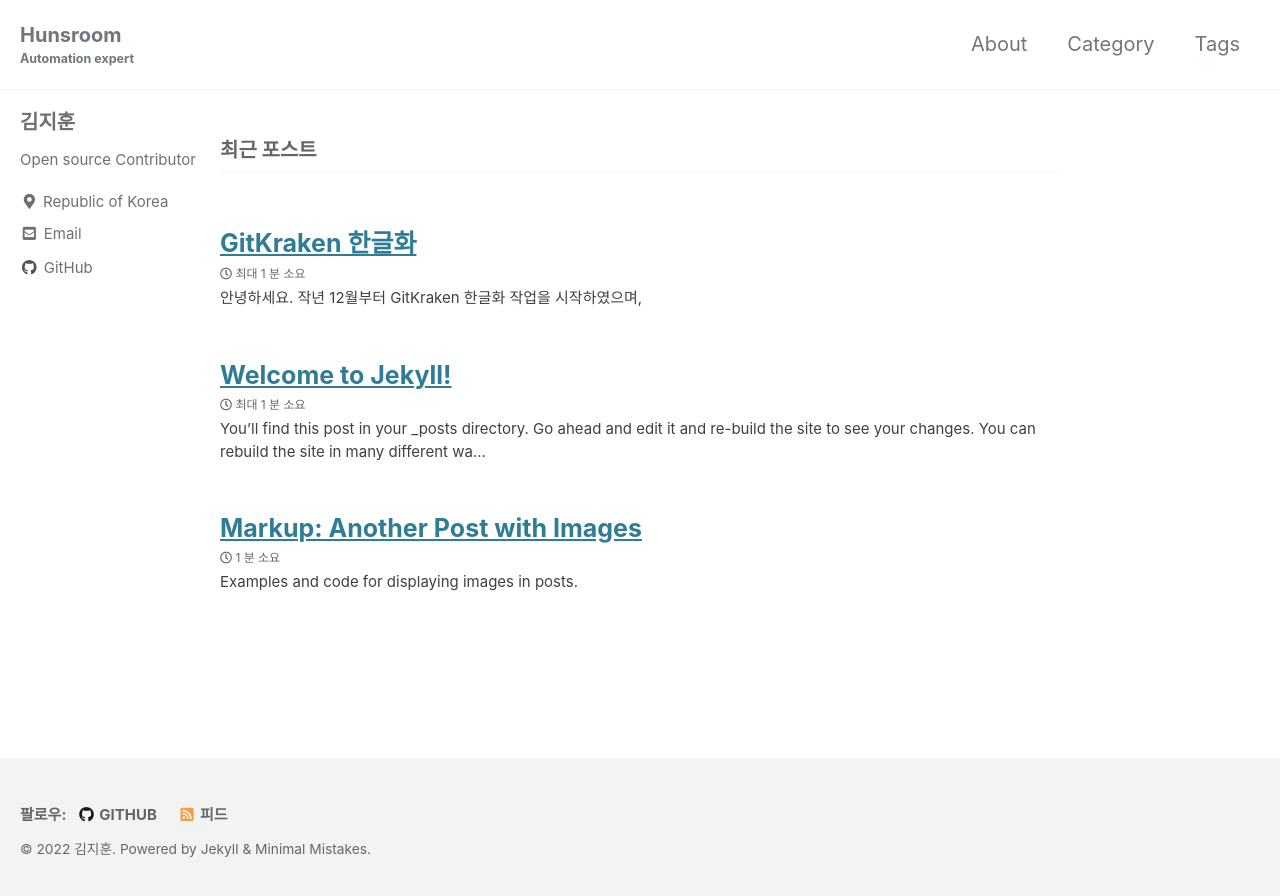
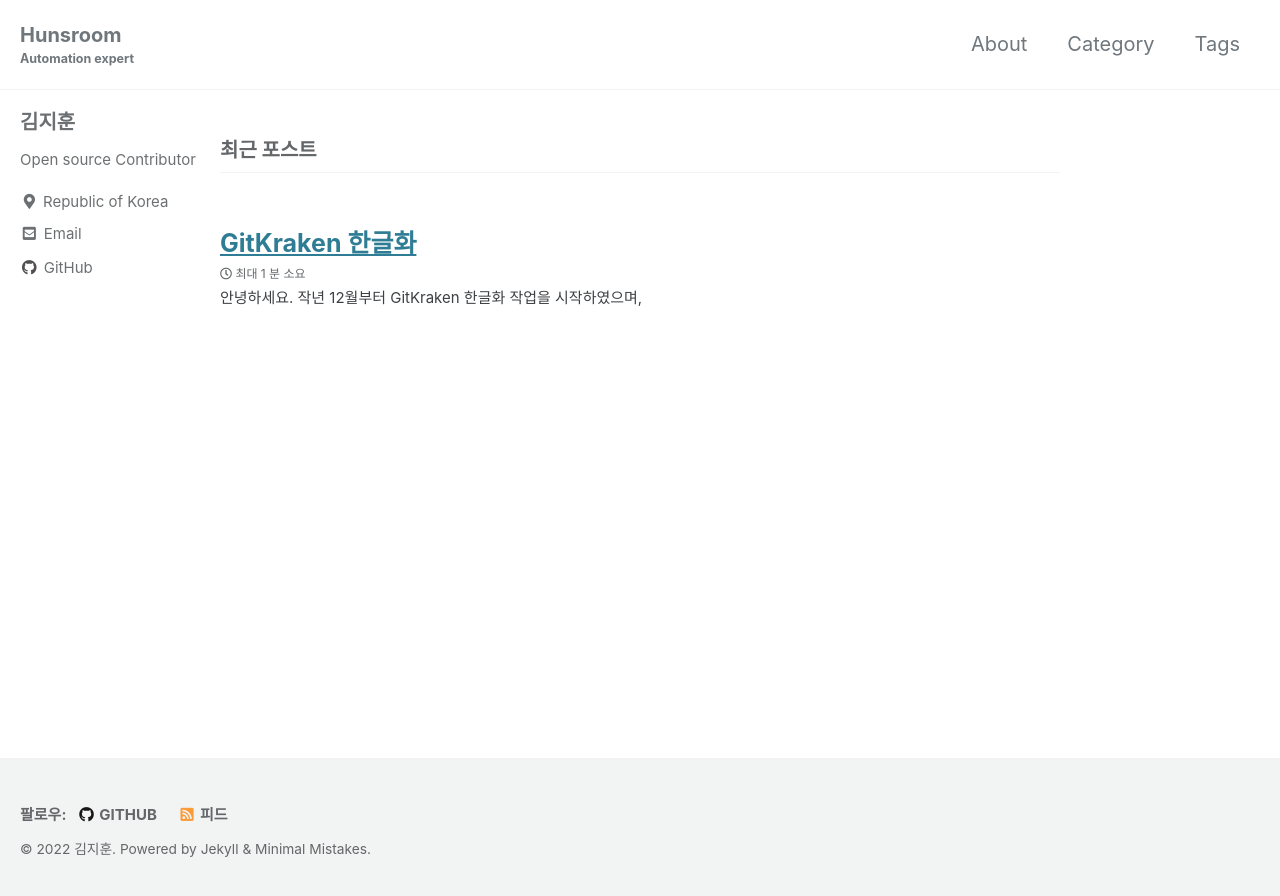
Before and after one commit to shblue21/shblue21.github.io, a Jekyll site: the page built from index.html, in a window 1280 px wide. Shown: the top 896 px of the page. Built offline with Jekyll 4.4.1, drawn with Linux system fonts in a browser that asks for light colours; cached includes are drawn as plain includes; the list of posts is cut into pages by our own code.

Commit message:
example 삭제 및 카테고리 설정

````diff
--- a/_posts/2013-05-22-markup-more-images.md
+++ /dev/null
@@ -1,65 +0,0 @@
----
-title: "Markup: Another Post with Images"
-excerpt: "Examples and code for displaying images in posts."
-header:
-  teaser: "http://farm9.staticflickr.com/8426/7758832526_cc8f681e48_c.jpg"
-tags:
-  - sample post
-  - images
-  - test
----
-
-Here are some examples of what a post with images might look like. If you want to display two or three images next to each other responsively use `figure` with the appropriate `class`. Each instance of `figure` is auto-numbered and displayed in the caption.
-
-### Figures (for images or video)
-
-#### One Up
-
-<figure>
-	<a href="http://farm9.staticflickr.com/8426/7758832526_cc8f681e48_b.jpg"><img src="http://farm9.staticflickr.com/8426/7758832526_cc8f681e48_c.jpg"></a>
-	<figcaption><a href="http://www.flickr.com/photos/80901381@N04/7758832526/" title="Morning Fog Emerging From Trees by A Guy Taking Pictures, on Flickr">Morning Fog Emerging From Trees by A Guy Taking Pictures, on Flickr</a>.</figcaption>
-</figure>
-
-Vero laborum commodo occupy. Semiotics voluptate mumblecore pug. Cosby sweater ullamco quinoa ennui assumenda, sapiente occupy delectus lo-fi. Ea fashion axe Marfa cillum aliquip. Retro Bushwick keytar cliche. Before they sold out sustainable gastropub Marfa readymade, ethical Williamsburg skateboard brunch qui consectetur gentrify semiotics. Mustache cillum irony, fingerstache magna pour-over keffiyeh tousled selfies.
-
-#### Two Up
-
-Apply the `half` class like so to display two images side by side that share the same caption.
-
-```html
-<figure class="half">
-    <a href="/assets/images/image-filename-1-large.jpg"><img src="/assets/images/image-filename-1.jpg"></a>
-    <a href="/assets/images/image-filename-2-large.jpg"><img src="/assets/images/image-filename-2.jpg"></a>
-    <figcaption>Caption describing these two images.</figcaption>
-</figure>
-```
-
-And you'll get something that looks like this:
-
-<figure class="half">
-	<a href="http://placehold.it/1200x600.JPG"><img src="http://placehold.it/600x300.jpg"></a>
-	<a href="http://placehold.it/1200x600.jpeg"><img src="http://placehold.it/600x300.jpg"></a>
-	<figcaption>Two images.</figcaption>
-</figure>
-
-#### Three Up
-
-Apply the `third` class like so to display three images side by side that share the same caption.
-
-```html
-<figure class="third">
-	<img src="/images/image-filename-1.jpg">
-	<img src="/images/image-filename-2.jpg">
-	<img src="/images/image-filename-3.jpg">
-	<figcaption>Caption describing these three images.</figcaption>
-</figure>
-```
-
-And you'll get something that looks like this:
-
-<figure class="third">
-	<img src="http://placehold.it/600x300.jpg">
-	<img src="http://placehold.it/600x300.jpg">
-	<img src="http://placehold.it/600x300.jpg">
-	<figcaption>Three images.</figcaption>
-</figure>
--- a/_posts/2016-02-24-welcome-to-jekyll.md
+++ /dev/null
@@ -1,30 +0,0 @@
----
-title:  "Welcome to Jekyll!"
-header:
-  teaser: "/assets/images/500x300.png"
-last_modified_at: 2016-03-09T16:20:02-05:00
-categories:
-  - Jekyll
-tags:
-  - update
----
-
-You'll find this post in your `_posts` directory. Go ahead and edit it and re-build the site to see your changes. You can rebuild the site in many different ways, but the most common way is to run `jekyll serve`, which launches a web server and auto-regenerates your site when a file is updated.
-
-To add new posts, simply add a file in the `_posts` directory that follows the convention `YYYY-MM-DD-name-of-post.ext` and includes the necessary front matter. Take a look at the source for this post to get an idea about how it works.
-
-Jekyll also offers powerful support for code snippets:
-
-```ruby
-def print_hi(name)
-  puts "Hi, #{name}"
-end
-print_hi('Tom')
-#=> prints 'Hi, Tom' to STDOUT.
-```
-
-Check out the [Jekyll docs][jekyll-docs] for more info on how to get the most out of Jekyll. File all bugs/feature requests at [Jekyll's GitHub repo][jekyll-gh]. If you have questions, you can ask them on [Jekyll Talk][jekyll-talk].
-
-[jekyll-docs]: http://jekyllrb.com/docs/home
-[jekyll-gh]:   https://github.com/jekyll/jekyll
-[jekyll-talk]: https://talk.jekyllrb.com/
````
Also changed, not shown: _posts/Git/2022-03-07-GitKraken-한글화.md (renamed from _posts/2022-03-07-GitKraken-한글화.md, +6 -1 lines).
